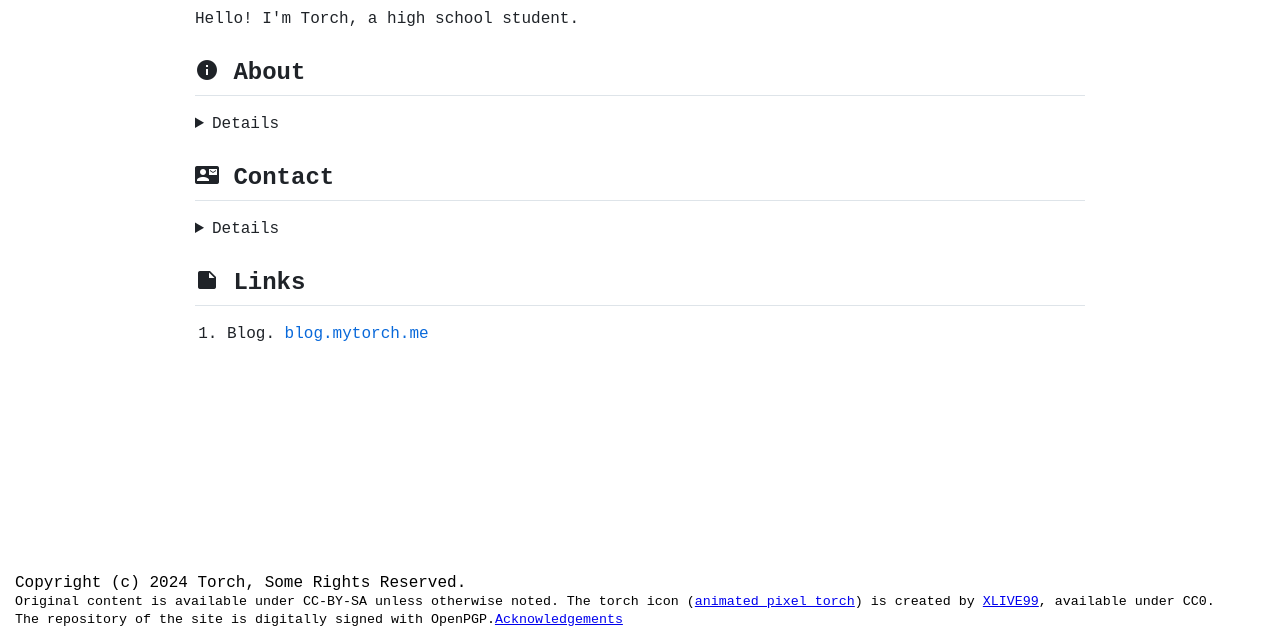
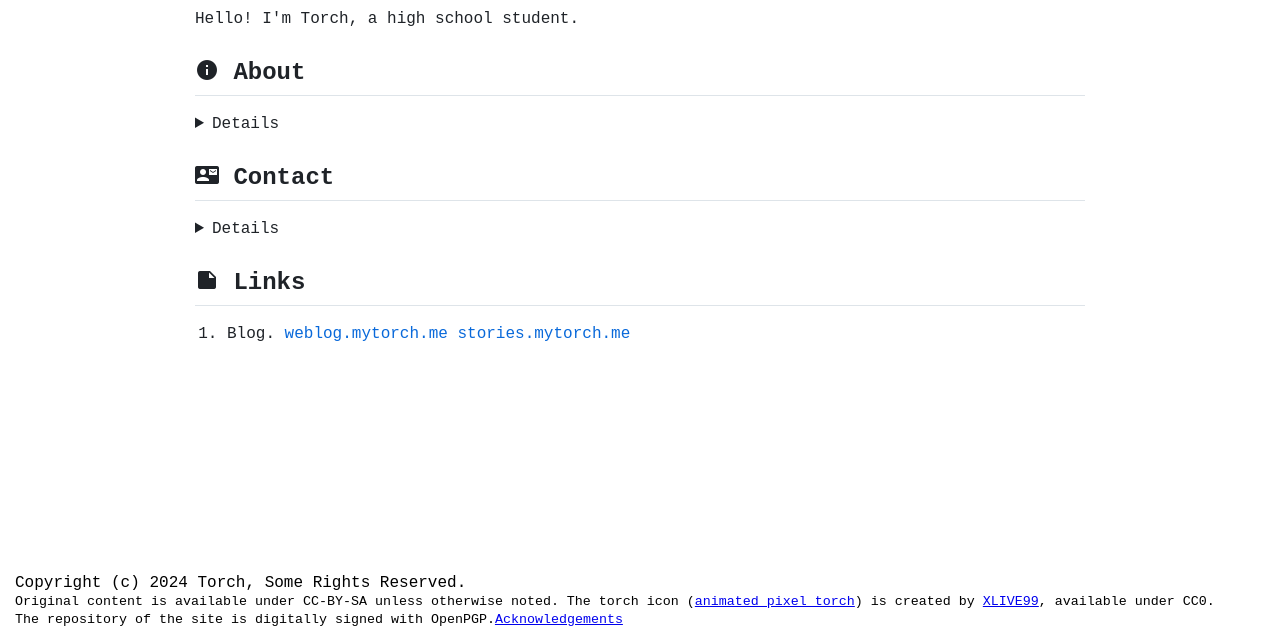
Before and after one commit to mytorch/mytorch.github.io, a plain HTML site: page index.html in a window 1280 px wide. Shown: the part 157-800 px from the top of the page. Drawn offline with nearby package versions, Linux system fonts and the light colour scheme; a small style sheet from the web is missing.

Commit message:
More links

```diff
--- a/index.html
+++ b/index.html
@@ -72,7 +72,7 @@
         </details>
         <h2><span class="mdi mdi-note"></span> Links</h2>
         <ol>
-            <li>Blog. <a href="https://weblog.mytorch.me/">blog.mytorch.me</a></li>
+            <li>Blog. <a href="https://weblog.mytorch.me/">weblog.mytorch.me</a> <a href="https://stories.mytorch.me/">stories.mytorch.me</a></li>
         </ol>
     </article>
     <footer>
```
